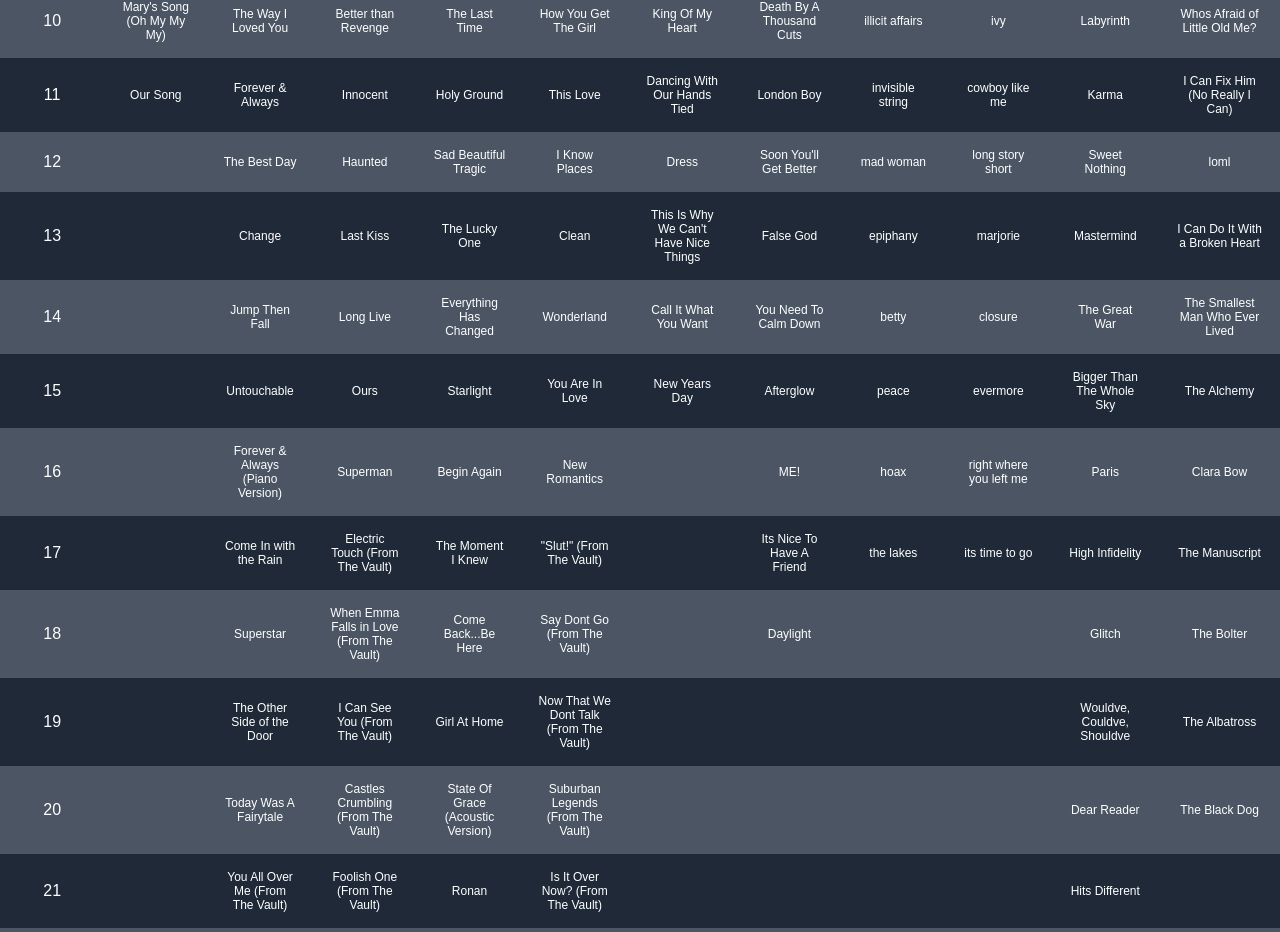
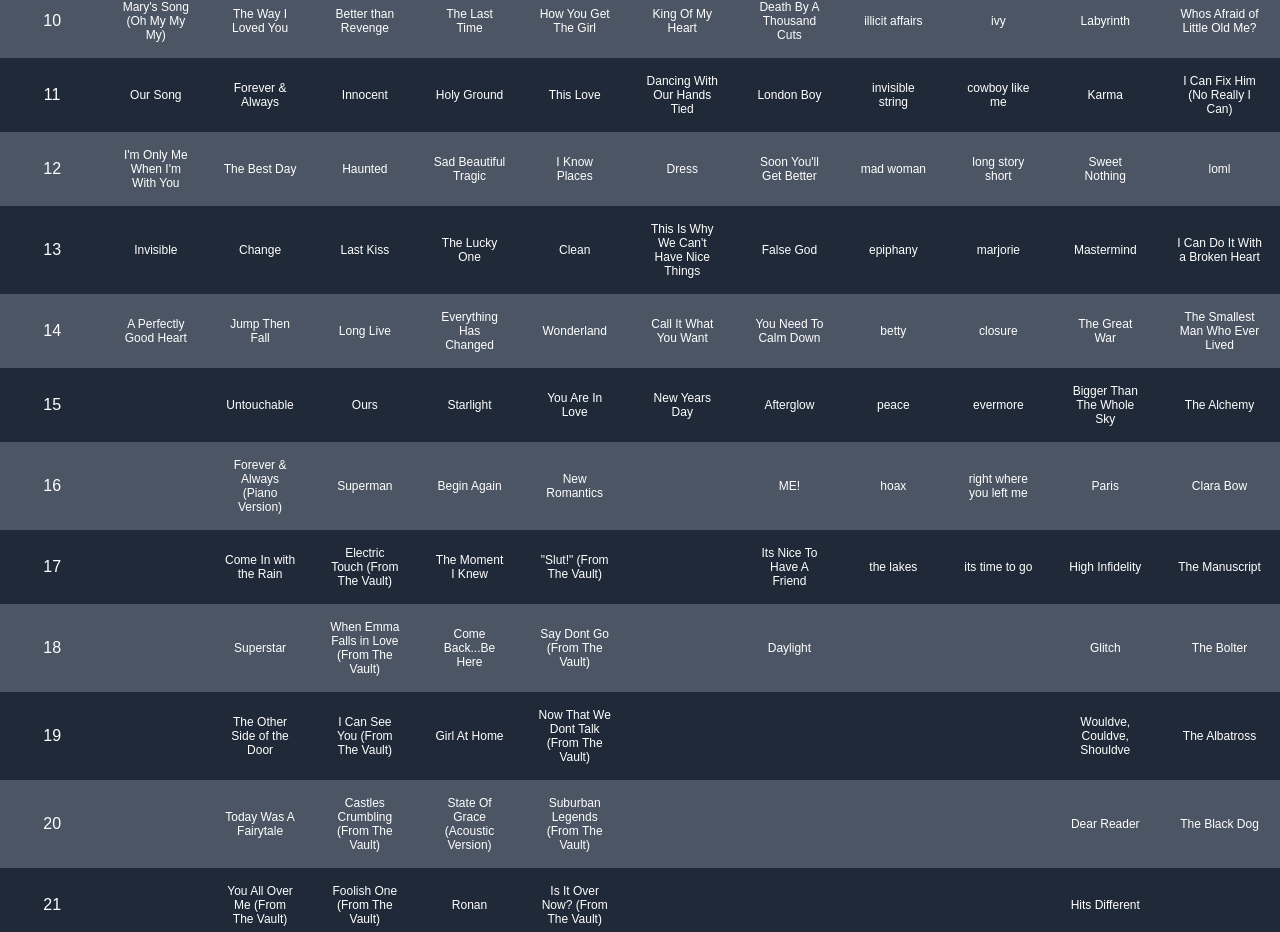
Before and after one commit to SeanMichael27/Taylor-Swift-Track-Songs-In-Order, a plain HTML site: page index.html in a window 1280 px wide. Shown: the part 874-1806 px from the top of the page. Drawn offline with nearby package versions, Linux system fonts and the light colour scheme.

Commit message:
Update index.html
Added Track 12, 13, 14 Songs on Debut

```diff
--- a/index.html
+++ b/index.html
@@ -326,7 +326,7 @@
                 <tbody class="divide-y divide-gray-700">
                     <tr id="num12" class="bg-gray-600 hover:bg-gray-500">
                         <td class="table-header">12</td>
-                        <td class="table-header track-name"></td>
+                        <td class="table-header track-name">I'm Only Me When I'm With You</td>
                         <td class="table-header track-name">The Best Day</td>
                         <td class="table-header track-name">Haunted</td>
                         <td class="table-header track-name">Sad Beautiful Tragic</td>
@@ -344,7 +344,7 @@
                 <tbody class="divide-y divide-gray-700">
                     <tr id="num13" class="bg-gray-800 hover:bg-gray-700">
                         <td class="table-header">13</td>
-                        <td class="table-header track-name"></td>
+                        <td class="table-header track-name">Invisible</td>
                         <td class="table-header track-name">Change</td>
                         <td class="table-header track-name">Last Kiss</td>
                         <td class="table-header track-name">The Lucky One</td>
@@ -362,7 +362,7 @@
                 <tbody class="divide-y divide-gray-700">
                     <tr id="num14" class="bg-gray-600 hover:bg-gray-500">
                         <td class="table-header">14</td>
-                        <td class="table-header track-name"></td>
+                        <td class="table-header track-name">A Perfectly Good Heart</td>
                         <td class="table-header track-name">Jump Then Fall</td>
                         <td class="table-header track-name">Long Live</td>
                         <td class="table-header track-name">Everything Has Changed</td>
```
